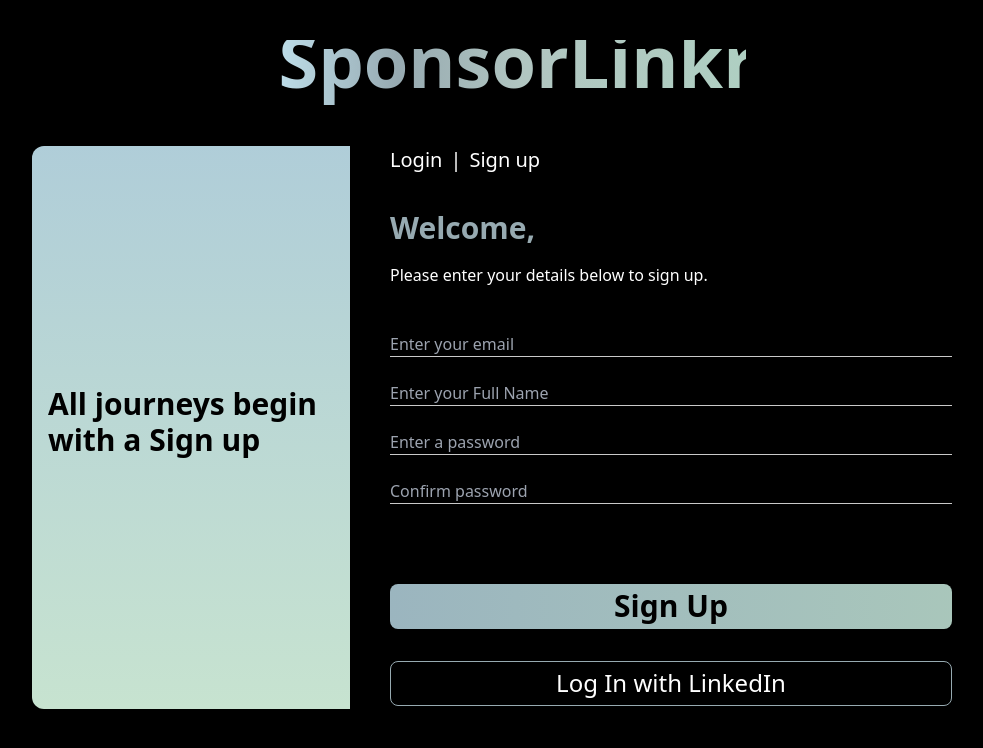
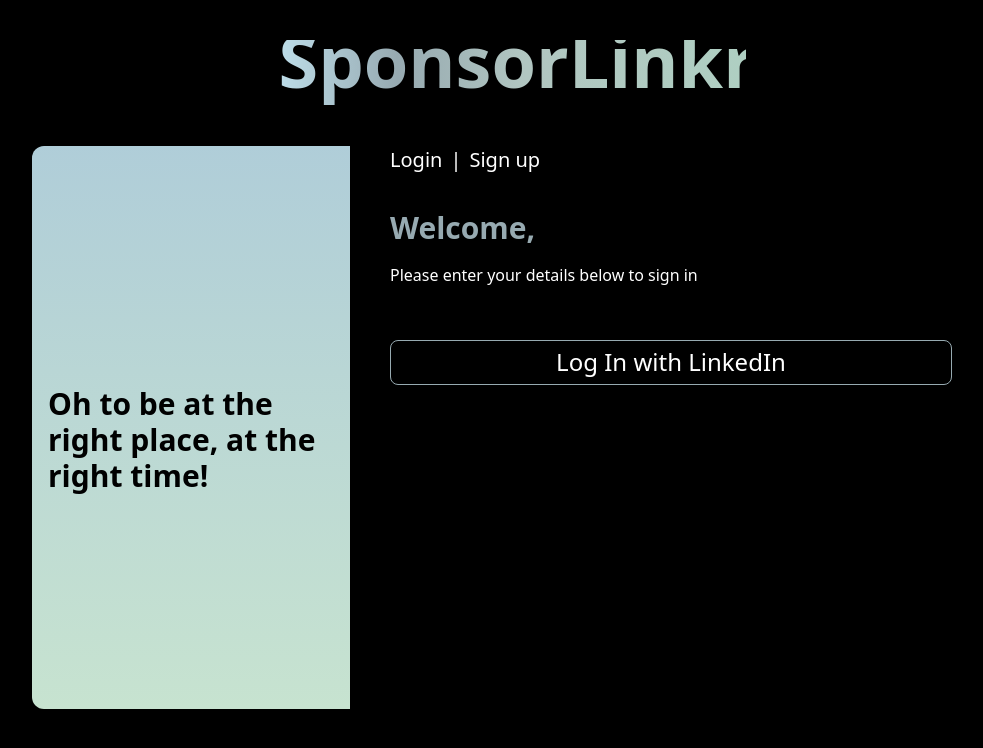
Before and after one commit to gregg-gg/SponsorLinkr-frontend, a React (Vite) app: page /new in a window 1280 px wide. Shown: the top 748 px of the page, without its empty margins (128-1111 px from the left). Built offline with nearby package versions, Linux system fonts and the light colour scheme; the HTML template or start-up script is replaced by a standard one.

Commit message:
add linkedin redirect

```diff
--- a/package.json
+++ b/package.json
@@ -10,6 +10,7 @@
     "preview": "vite preview"
   },
   "dependencies": {
+    "@reduxjs/toolkit": "^1.9.5",
     "react": "^18.2.0",
     "react-dom": "^18.2.0",
     "react-icons": "^4.9.0",
--- a/src/components/Login.jsx
+++ b/src/components/Login.jsx
@@ -1,9 +1,6 @@
-import { useState } from "react";
-import SignUpForm from "./SignUpForm";
 import LoginForm from "./LoginForm";
 
 const Login = () => {
-  const [isSigningUp, setIsSigningUp] = useState(true);
   return (
     <>
       <h1
@@ -32,9 +29,7 @@ const Login = () => {
           className="ml-40 my-10 rounded-tl-xl rounded-bl-xl"
         >
           <h1 className="flex justify-center items-center text-3xl font-bold mt-60 mx-4">
-            {isSigningUp
-              ? "All journeys begin with a Sign up"
-              : "Oh to be at the right place, at the right time!"}
+            Oh to be at the right place, at the right time!
           </h1>
         </div>
         <div
@@ -73,10 +68,9 @@ const Login = () => {
               Welcome,
             </div>
             <div className="text-white mx-10 my-[-3%]">
-              Please enter your details below to sign{" "}
-              {isSigningUp ? "up" : "in"}.
+              Please enter your details below to sign in
             </div>
-            {isSigningUp ? <SignUpForm /> : <LoginForm />}
+            <LoginForm />
           </div>
         </div>
       </div>
--- a/src/components/LoginForm.jsx
+++ b/src/components/LoginForm.jsx
@@ -1,48 +1,14 @@
-import { Link } from "react-router-dom";
+const LoginForm = () => {
 
-const LoginForm = () => {
+  const linkedInLogin = async () => {
+    const scope = ["r_liteprofile", "r_emailaddress", "w_member_social"]
+    const URL = `https://www.linkedin.com/oauth/v2/authorization?response_type=code&client_id=864siauvsuqfcz&redirect_uri=http://localhost:8000&scope=${scope.join(" "  )}`
+    window.location.href = URL;
+  }
+
   return (
     <div className="m-10">
-      <div>
-        <p>Email</p>
-        <input
-          style={{
-            border: "0",
-            outline: "0",
-            background: "transparent",
-            borderBottom: "0.404603px solid #C9C9C9",
-            width: "562px",
-            color: "#C9C9C9",
-          }}
-          type="text"
-          placeholder="Enter your email"
-        ></input>
-      </div>
-      <div>
-        <p>Password</p>
-        <input
-          style={{
-            border: "0",
-            outline: "0",
-            background: "transparent",
-            borderBottom: "0.404603px solid #C9C9C9",
-            width: "562px",
-            color: "#C9C9C9",
-          }}
-          type="password"
-          placeholder="Enter a password"
-        ></input>
-      </div>
 
-      <button
-        style={{
-          background:
-            "linear-gradient(89.98deg, rgba(189, 221, 233, 0.82) 0.01%, rgba(206, 242, 228, 0.82) 99.98%)",
-        }}
-        className="rounded-lg mt-20 text-3xl font-bold w-[562px] h-[45px]"
-      >
-        Sign In
-      </button>
       <button
         style={{
           background:
@@ -50,8 +16,9 @@ const LoginForm = () => {
           border: "1px solid #97AAB1",
         }}
         className="rounded-lg mt-8 text-2xl w-[562px] h-[45px] text-white"
+        onClick={linkedInLogin}
       >
-        <Link to="/app">Log In with LinkedIn</Link>
+        Log In with LinkedIn
       </button>
     </div>
   );
--- a/src/components/SignUpForm.jsx
+++ /dev/null
@@ -1,90 +0,0 @@
-import { Link } from "react-router-dom";
-
-const SignUpForm = () => {
-  return (
-    <div className="m-10">
-      <div>
-        <p>Email</p>
-        <input
-          style={{
-            border: "0",
-            outline: "0",
-            background: "transparent",
-            borderBottom: "0.404603px solid #C9C9C9",
-            width: "562px",
-            color: "#C9C9C9",
-          }}
-          type="text"
-          placeholder="Enter your email"
-        ></input>
-      </div>
-      <div>
-        <p>Full Name</p>
-        <input
-          style={{
-            border: "0",
-            outline: "0",
-            background: "transparent",
-            borderBottom: "0.404603px solid #C9C9C9",
-            width: "562px",
-            color: "#C9C9C9",
-          }}
-          type="text"
-          placeholder="Enter your Full Name"
-        ></input>
-      </div>
-      <div>
-        <p>Password</p>
-        <input
-          style={{
-            border: "0",
-            outline: "0",
-            background: "transparent",
-            borderBottom: "0.404603px solid #C9C9C9",
-            width: "562px",
-            color: "#C9C9C9",
-          }}
-          type="password"
-          placeholder="Enter a password"
-        ></input>
-      </div>
-      <div>
-        <p>Confirm Password</p>
-        <input
-          style={{
-            border: "0",
-            outline: "0",
-            background: "transparent",
-            borderBottom: "0.404603px solid #C9C9C9",
-            width: "562px",
-            color: "#C9C9C9",
-          }}
-          type="password"
-          placeholder="Confirm password"
-        ></input>
-      </div>
-
-      <button
-        style={{
-          background:
-            "linear-gradient(89.98deg, rgba(189, 221, 233, 0.82) 0.01%, rgba(206, 242, 228, 0.82) 99.98%)",
-        }}
-        className="rounded-lg mt-20 text-3xl font-bold w-[562px] h-[45px]"
-      >
-        Sign Up
-      </button>
-      <button
-        style={{
-          background:
-            "linear-gradient(180deg, #000000 0%, rgba(89, 89, 89, 0) 100%);",
-          border: "1px solid #97AAB1",
-        }}
-        className="rounded-lg mt-8 text-2xl w-[562px] h-[45px] text-white"
-      >
-        <Link to="/app">Log In with LinkedIn</Link>
-      </button>
-    </div>
-  );
-};
-
-export default SignUpForm;
--- /dev/null
+++ b/src/store/auth-slice.js
@@ -0,0 +1,32 @@
+import { createSlice } from "@reduxjs/toolkit";
+
+const authSlice = createSlice({
+  name: "auth",
+  initialState: {
+    accessToken:
+      JSON.parse(localStorage.getItem("userAccess"))?.accessToken || "",
+  },
+  reducers: {
+    setToken(state, action) {
+      // console.log("setting token");
+      const newState = {
+        accessToken: action.payload.accessToken,
+      };
+      localStorage.setItem("userAccess", JSON.stringify(newState));
+      // console.log(newState);
+      return newState;
+    },
+    // logout(state, action) {
+    //   const initialState = {
+    //     code: "",
+    //     accessToken: "",
+    //     refreshToken: "",
+    //     expiresIn: 3600,
+    //   };
+    //   return initialState;
+    // },
+  },
+});
+
+export const authActions = authSlice.actions;
+export default authSlice;
--- /dev/null
+++ b/src/store/index.js
@@ -0,0 +1,12 @@
+import { configureStore } from "@reduxjs/toolkit";
+import authSlice from "./auth-slice";
+import userSlice from "./user-slice";
+
+const store = configureStore({
+  reducer: {
+    auth: authSlice.reducer,
+    user: userSlice.reducer,
+  },
+});
+
+export default store;
--- /dev/null
+++ b/src/store/user-slice.js
@@ -0,0 +1,21 @@
+import { createSlice } from "@reduxjs/toolkit";
+
+const userSlice = createSlice({
+  name: "user",
+  initialState: {
+    user: {},
+  },
+  reducers: {
+    setUser(state, action) {
+      // console.log("setting user data from navbar component...");
+      const newState = {
+        user: action.payload.user,
+      };
+      // console.log(newState);
+      return newState;
+    },
+  },
+});
+
+export const userActions = userSlice.actions;
+export default userSlice;
```
Also changed, not shown: 1 other file (tests, documents, lock files or other folders).
